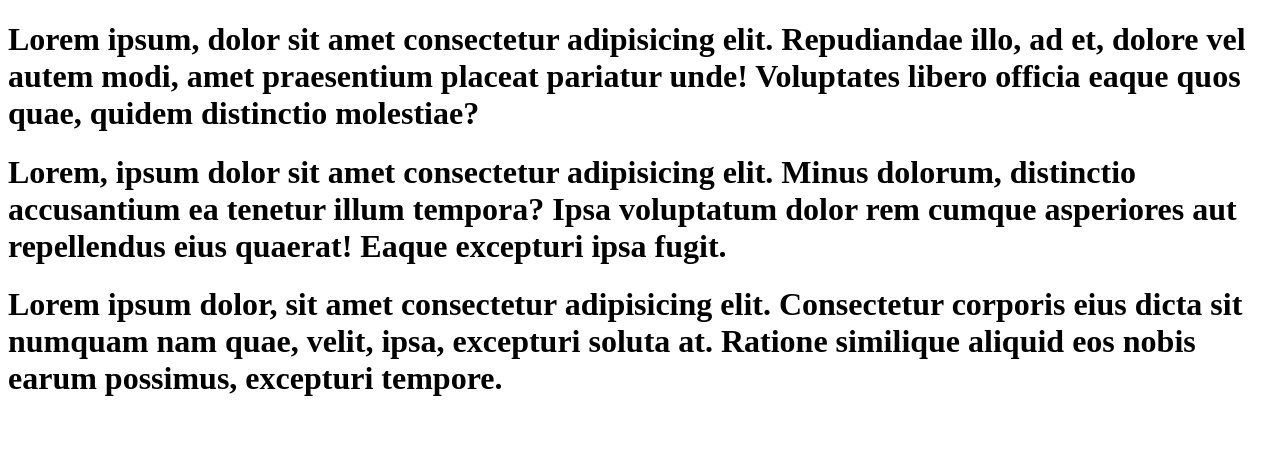
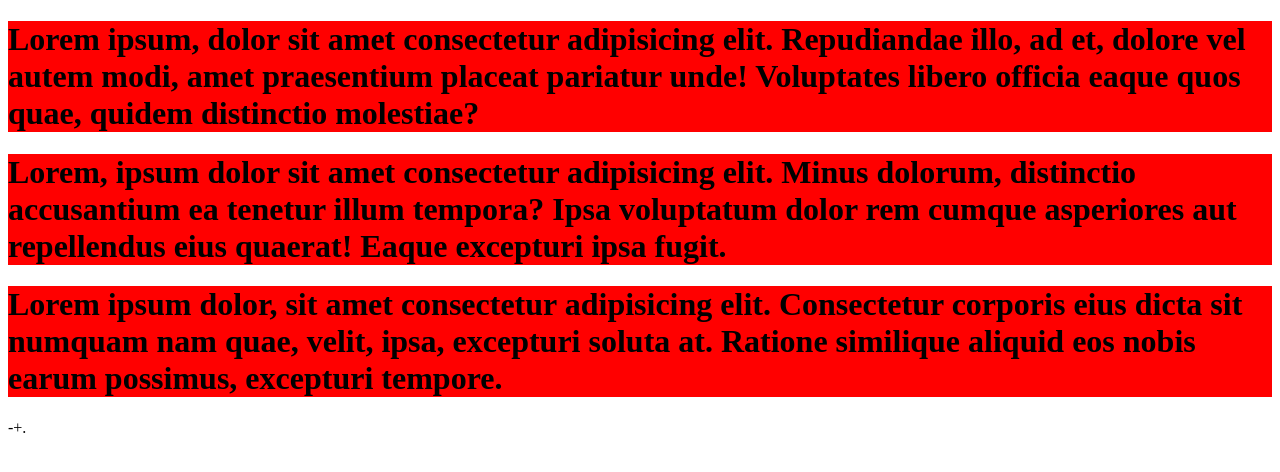
Before and after one commit to kauanzito1264/first_git, a plain HTML site: page index.html in a window 1280 px wide. Drawn offline with Linux system fonts and the light colour scheme.

```diff
--- a/index.html
+++ b/index.html
@@ -3,6 +3,7 @@
 <head>
     <meta charset="UTF-8">
     <meta http-equiv="X-UA-Compatible" content="IE=edge">
+    <link rel="stylesheet" href="style.css">
     <meta name="viewport" content="width=device-width, initial-scale=1.0">
     <title>Document</title>
 </head>
@@ -21,4 +22,4 @@
         corporis eius dicta sit numquam nam quae, velit, ipsa, excepturi soluta
         at. Ratione similique aliquid eos nobis earum possimus, excepturi tempore.</h1>
 </body>
-</html>
+</html>-+.
--- a/style.css
+++ b/style.css
@@ -1,3 +1,3 @@
-p{
+h1{
     background-color: red;
 }
```
